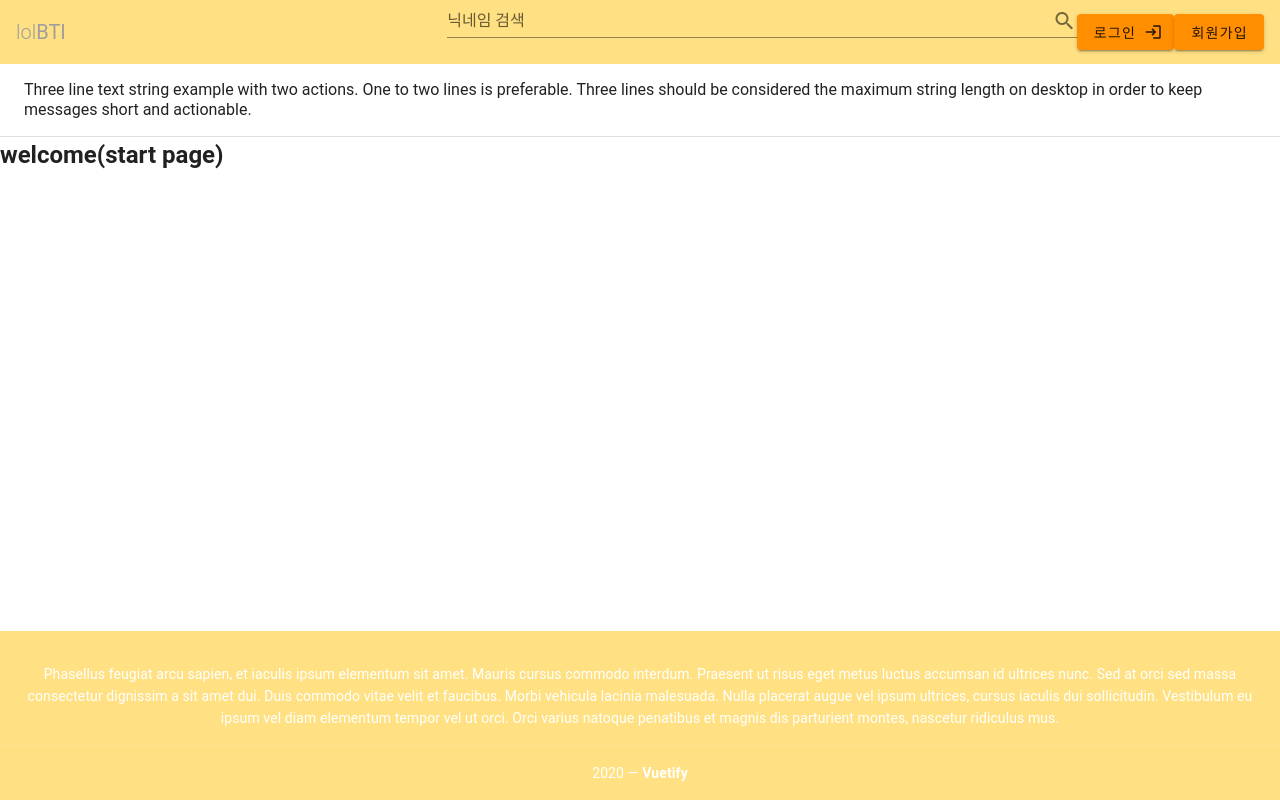
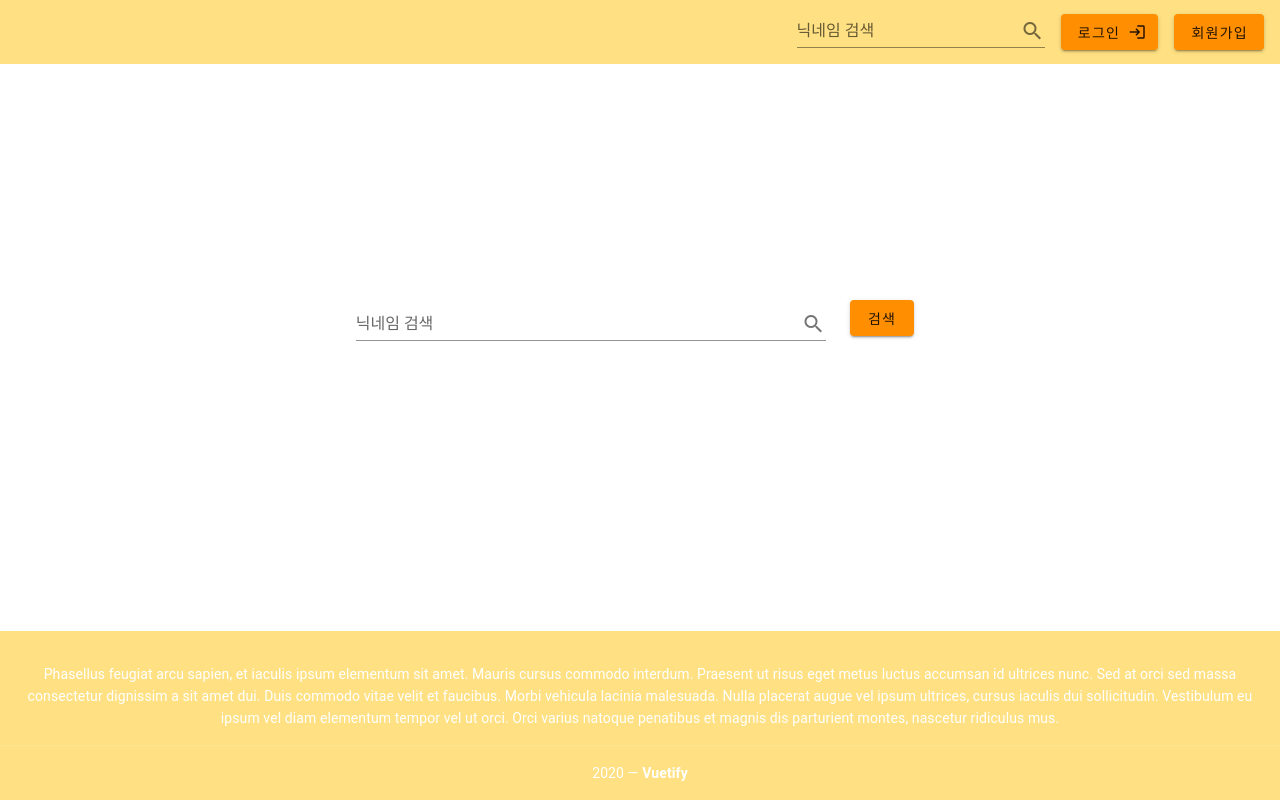
Before and after one commit to bright-jun/LOLBTI, a Vue app in the folder frontend/: page / in a window 1280 px wide. Built offline with nearby package versions, Linux system fonts and the light colour scheme; the HTML template or start-up script is replaced by a standard one.

Commit message:
S03P22A109-58 Resolves 메인페이지 틀 구성

```diff
--- a/frontend/src/App.vue
+++ b/frontend/src/App.vue
@@ -1,8 +1,7 @@
 <template>
   <v-app class="grey lighten-4">
     <NavBar />
-    <Banner />
-    <v-main>
+    <v-main class="mx-4 my-4">
       <router-view> </router-view>
     </v-main>
     <Footer />
@@ -11,14 +10,12 @@
 
 <script>
 import NavBar from "./components/NavBar.vue";
-import Banner from "./components/Banner.vue";
 import Footer from "./components/Footer.vue";
 export default {
   name: "App",
 
   components: {
     NavBar,
-    Banner,
     Footer,
   },
 
--- a/frontend/src/components/Banner.vue
+++ /dev/null
@@ -1,13 +0,0 @@
-<template>
-  <v-banner two-line>
-    Three line text string example with two actions. One to two lines is
-    preferable. Three lines should be considered the maximum string length on
-    desktop in order to keep messages short and actionable.
-  </v-banner>
-</template>
-
-<script>
-export default {};
-</script>
-
-<style lang=""></style>
--- a/frontend/src/components/NavBar.vue
+++ b/frontend/src/components/NavBar.vue
@@ -2,20 +2,27 @@
   <nav>
     <v-toolbar flat app class="maincolor">
       <v-toolbar-title class="grey--text">
-        <span class="font-weight-light">lol</span>
-        <span>BTI</span>
+        <!-- <span class="font-weight-light">lol</span>
+        <span>BTI</span> -->
+
+        <v-img
+          class="mt-2 mb-2"
+          src="../assets/images/lolBTI_logo.png"
+          height="55"
+          width="100"
+        />
       </v-toolbar-title>
       <v-spacer></v-spacer>
-      <v-flex xs-4>
-        <v-form>
+
+      <v-form class="mr-4 mt-5">
         <v-text-field
           outline
           label="닉네임 검색"
           append-icon="search"
         ></v-text-field>
       </v-form>
-      </v-flex>
-      <v-btn flat class="btncolor">
+
+      <v-btn flat class="btncolor mr-4">
         <span>로그인</span>
         <v-icon right>login</v-icon>
       </v-btn>
--- a/frontend/src/views/Home.vue
+++ b/frontend/src/views/Home.vue
@@ -1,6 +1,48 @@
 <template>
   <div>
-    <h2>home</h2>
+    <v-container>
+      <v-row>
+        <v-card class="mx-auto">
+          <v-img
+            class="white--text align-end"
+            height="200px"
+            src="https://c.wallhere.com/photos/32/6e/League_of_Legends_Ashe_League_of_Legends_mountains_sky-1894075.jpg!d"
+          >
+            <v-card-title>lolBTI 어서와</v-card-title>
+          </v-img>
+        </v-card>
+      </v-row>
+      <v-row>
+        <v-col xs="12" sm="12" md="4">
+          <v-col>
+            <v-card class="pa-2" outlined tile>
+              mbti 유형
+            </v-card>
+          </v-col>
+          <v-col>
+            <v-card class="pa-2" outlined tile>
+              개인 랭크 성적 및 detail
+            </v-card>
+          </v-col>
+          <v-col>
+            <v-card class="pa-2" outlined tile>
+              최근 챔프기록
+            </v-card>
+          </v-col>
+        </v-col>
+        <v-col xs="12" sm="12" md="8" class="pt-6">
+          <v-card class="pa-2" outlined tile>
+            메뉴
+          </v-card>
+          <v-card class="pa-2" outlined tile>
+            승률 원형 그래프, 챔프 기록, 라인 기록
+          </v-card>
+          <v-card class="pa-2" outlined tile>
+            챔프 추천 목록
+          </v-card>
+        </v-col>
+      </v-row>
+    </v-container>
   </div>
 </template>
 
--- a/frontend/src/views/Welcome.vue
+++ b/frontend/src/views/Welcome.vue
@@ -1,6 +1,31 @@
 <template>
   <div>
-    <h2>welcome(start page)</h2>
+    <v-container>
+      <v-img
+        class="ma-auto"
+        src="../assets/images/lolBTI_logo.png"
+        height="180"
+        width="310"
+      />
+      <v-row class="pt-5">
+        <v-col md="3"> </v-col>
+        <v-col xs="11" md="5">
+          <v-form>
+            <v-text-field
+              outline
+              label="닉네임 검색"
+              append-icon="search"
+            ></v-text-field>
+          </v-form>
+        </v-col>
+        <v-col xs="1" md="1" class="pt-5">
+          <v-btn class="btncolor">
+            검색
+          </v-btn>
+        </v-col>
+        <v-col md="3"> </v-col>
+      </v-row>
+    </v-container>
   </div>
 </template>
 
```
Also changed, not shown: frontend/src/assets/images/lolBTI_logo.png (added). Lines whose indentation alone changed are shown as unchanged.
